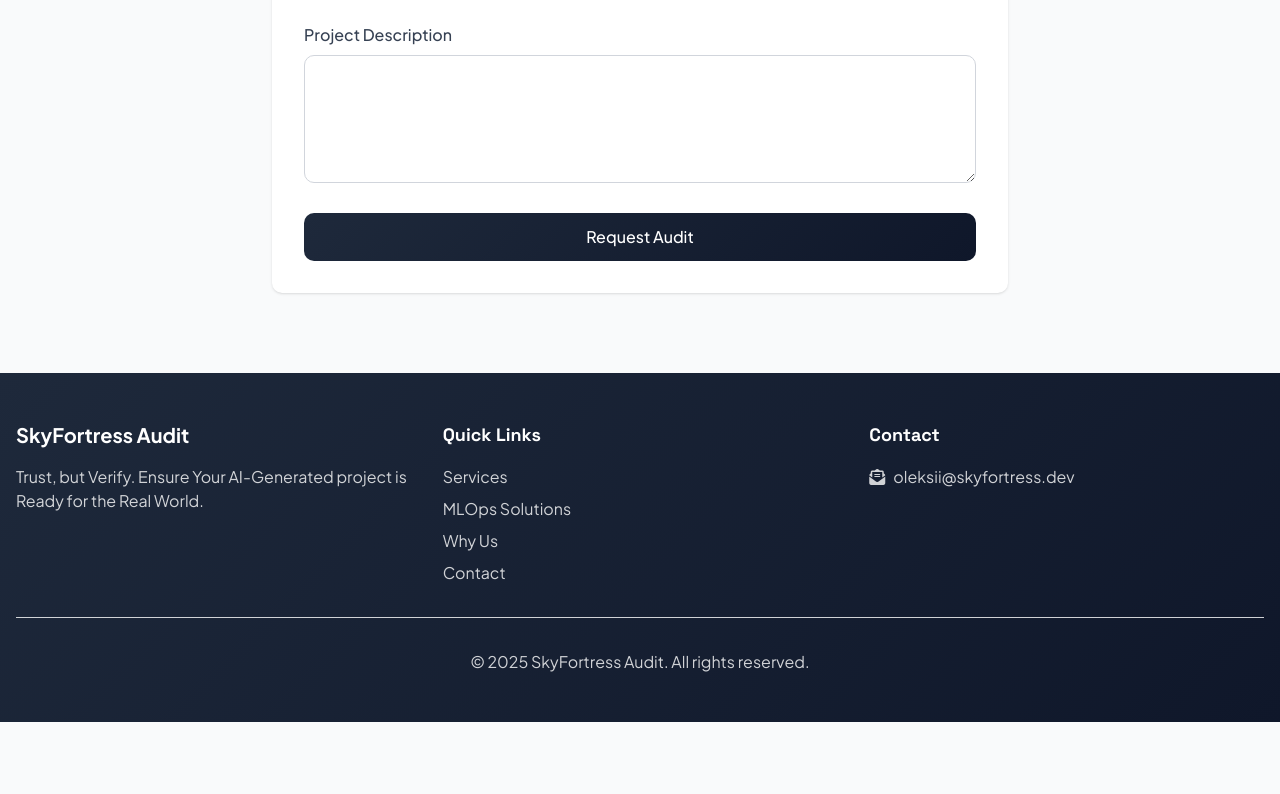
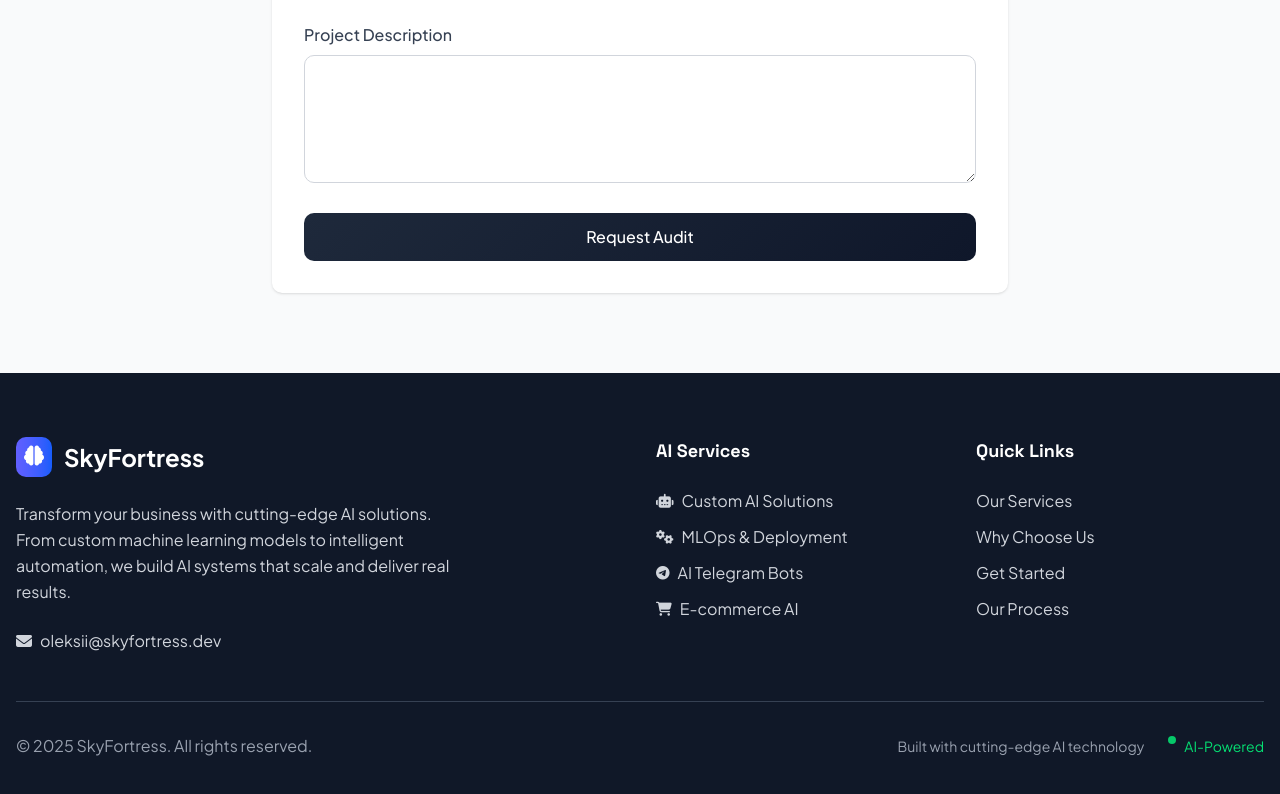
Before and after one commit to skyfortress/blog, a Next.js app: page / in a window 1280 px wide. Shown: the part 3189-3983 px from the top of the page. Before the commit the page ends 3911 px from the top, so only its background shows below. Built offline with nearby package versions, Linux system fonts and the light colour scheme.

Commit message:
Enhance footer layout and content for improved user experience and navigation

```diff
--- a/src/components/Footer.tsx
+++ b/src/components/Footer.tsx
@@ -1,55 +1,100 @@
 export default function Footer() {
   return (
-    <footer className="gradient-bg text-white py-12">
+    <footer className="bg-gray-900 text-white py-16">
       <div className="max-w-7xl mx-auto px-4">
-        <div className="grid md:grid-cols-3 gap-8">
+        <div className="grid lg:grid-cols-4 md:grid-cols-2 gap-8">
+          {/* Company Info */}
+          <div className="lg:col-span-2">
+            <div className="flex items-center mb-6">
+              <div className="p-2 rounded-lg bg-gradient-to-r from-indigo-500 to-blue-600 mr-3">
+                <i className="fas fa-brain text-white text-xl"></i>
+              </div>
+              <div className="font-bold text-2xl">SkyFortress</div>
+            </div>
+            <p className="text-gray-300 mb-6 leading-relaxed max-w-md">
+              Transform your business with cutting-edge AI solutions. From custom machine learning models to intelligent automation, we build AI systems that scale and deliver real results.
+            </p>
+            <div className="flex space-x-4">
+              <a href="mailto:oleksii@skyfortress.dev" className="flex items-center text-gray-300 hover:text-white transition-colors">
+                <i className="fas fa-envelope mr-2"></i>
+                oleksii@skyfortress.dev
+              </a>
+            </div>
+          </div>
+
+          {/* AI Services */}
           <div>
-            <div className="flex items-center mb-4">
-              <div className="font-bold text-xl">SkyFortress Audit</div>
-            </div>
-            <p className="opacity-80">
-              Trust, but Verify. Ensure Your AI-Generated project is Ready for the Real World.
-            </p>
-          </div>
-          <div>
-            <h3 className="font-semibold text-lg mb-4">Quick Links</h3>
-            <ul className="space-y-2">
+            <h3 className="font-semibold text-lg mb-6 text-white">AI Services</h3>
+            <ul className="space-y-3">
               <li>
-                <a href="#services" className="opacity-80 hover:opacity-100">
-                  Services
+                <a href="/custom-ai-services" className="text-gray-300 hover:text-white transition-colors flex items-center">
+                  <i className="fas fa-robot mr-2 text-sm"></i>
+                  Custom AI Solutions
                 </a>
               </li>
               <li>
-                <a href="/mlops-services" className="opacity-80 hover:opacity-100">
-                  MLOps Solutions
+                <a href="/mlops-services" className="text-gray-300 hover:text-white transition-colors flex items-center">
+                  <i className="fas fa-cogs mr-2 text-sm"></i>
+                  MLOps & Deployment
                 </a>
               </li>
               <li>
-                <a href="#why-us" className="opacity-80 hover:opacity-100">
-                  Why Us
+                <a href="/telegram-bots" className="text-gray-300 hover:text-white transition-colors flex items-center">
+                  <i className="fab fa-telegram mr-2 text-sm"></i>
+                  AI Telegram Bots
                 </a>
               </li>
               <li>
-                <a href="#contact" className="opacity-80 hover:opacity-100">
-                  Contact
+                <a href="/ecommerce-apps" className="text-gray-300 hover:text-white transition-colors flex items-center">
+                  <i className="fas fa-shopping-cart mr-2 text-sm"></i>
+                  E-commerce AI
                 </a>
               </li>
             </ul>
           </div>
+
+          {/* Quick Links */}
           <div>
-            <h3 className="font-semibold text-lg mb-4">Contact</h3>
-            <ul className="space-y-2">
-              <li className="flex items-center opacity-80">
-                <i className="fas fa-envelope-open-text mr-2"></i>
-                <a href="mailto:oleksii@skyfortress.dev" className="hover:underline">
-                  oleksii@skyfortress.dev
+            <h3 className="font-semibold text-lg mb-6 text-white">Quick Links</h3>
+            <ul className="space-y-3">
+              <li>
+                <a href="#services" className="text-gray-300 hover:text-white transition-colors">
+                  Our Services
+                </a>
+              </li>
+              <li>
+                <a href="#why-us" className="text-gray-300 hover:text-white transition-colors">
+                  Why Choose Us
+                </a>
+              </li>
+              <li>
+                <a href="#contact" className="text-gray-300 hover:text-white transition-colors">
+                  Get Started
+                </a>
+              </li>
+              <li>
+                <a href="#process" className="text-gray-300 hover:text-white transition-colors">
+                  Our Process
                 </a>
               </li>
             </ul>
           </div>
         </div>
-        <div className="border-t border-white border-opacity-20 mt-8 pt-8 text-center opacity-80">
-          <p>&copy; 2025 SkyFortress Audit. All rights reserved.</p>
+
+        {/* Bottom Section */}
+        <div className="border-t border-gray-700 mt-12 pt-8">
+          <div className="flex flex-col md:flex-row justify-between items-center">
+            <div className="text-gray-400 mb-4 md:mb-0">
+              &copy; 2025 SkyFortress. All rights reserved.
+            </div>
+            <div className="flex items-center space-x-6">
+              <span className="text-gray-400 text-sm">Built with cutting-edge AI technology</span>
+              <div className="flex space-x-2">
+                <div className="w-2 h-2 bg-green-400 rounded-full animate-pulse"></div>
+                <span className="text-green-400 text-sm">AI-Powered</span>
+              </div>
+            </div>
+          </div>
         </div>
       </div>
     </footer>
```
